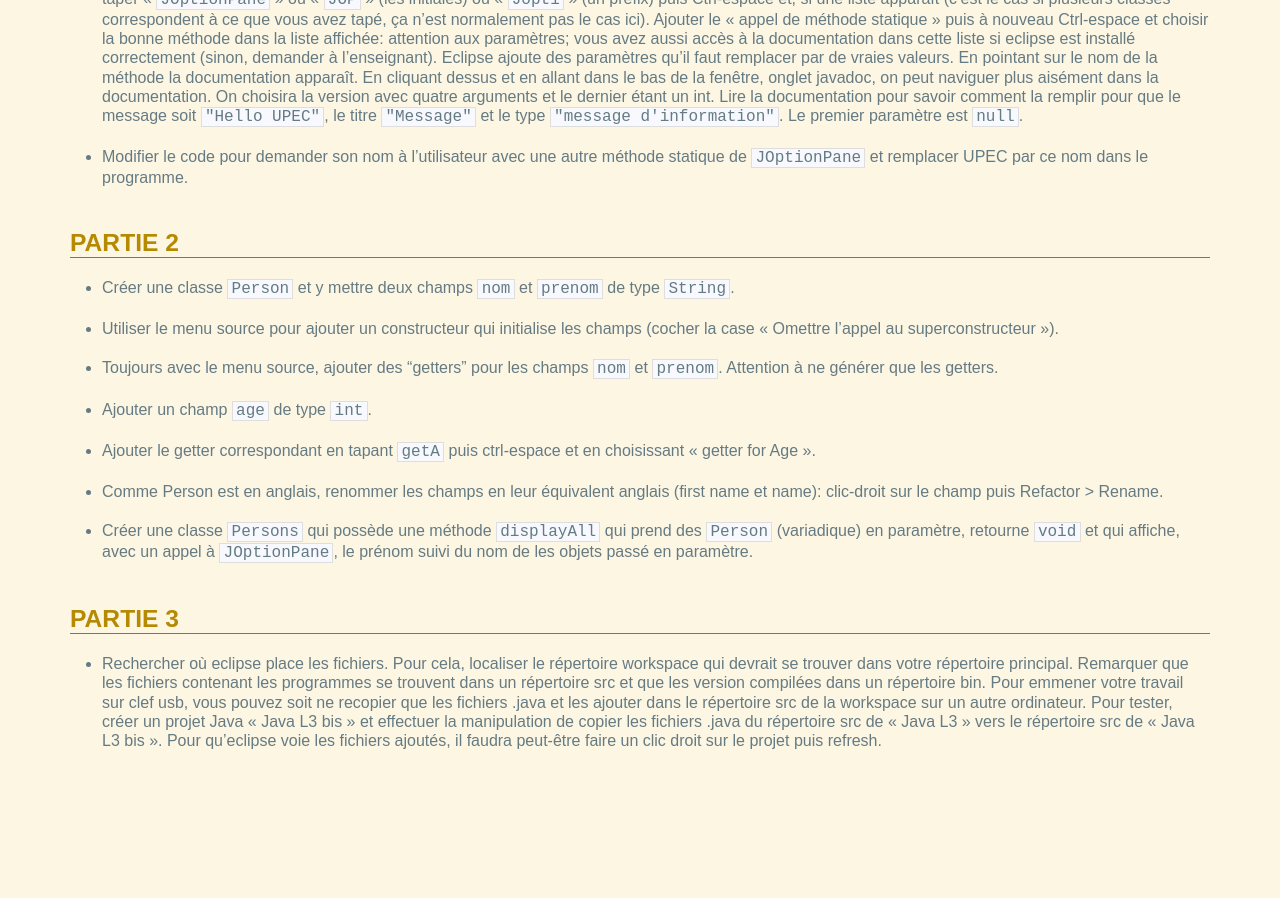
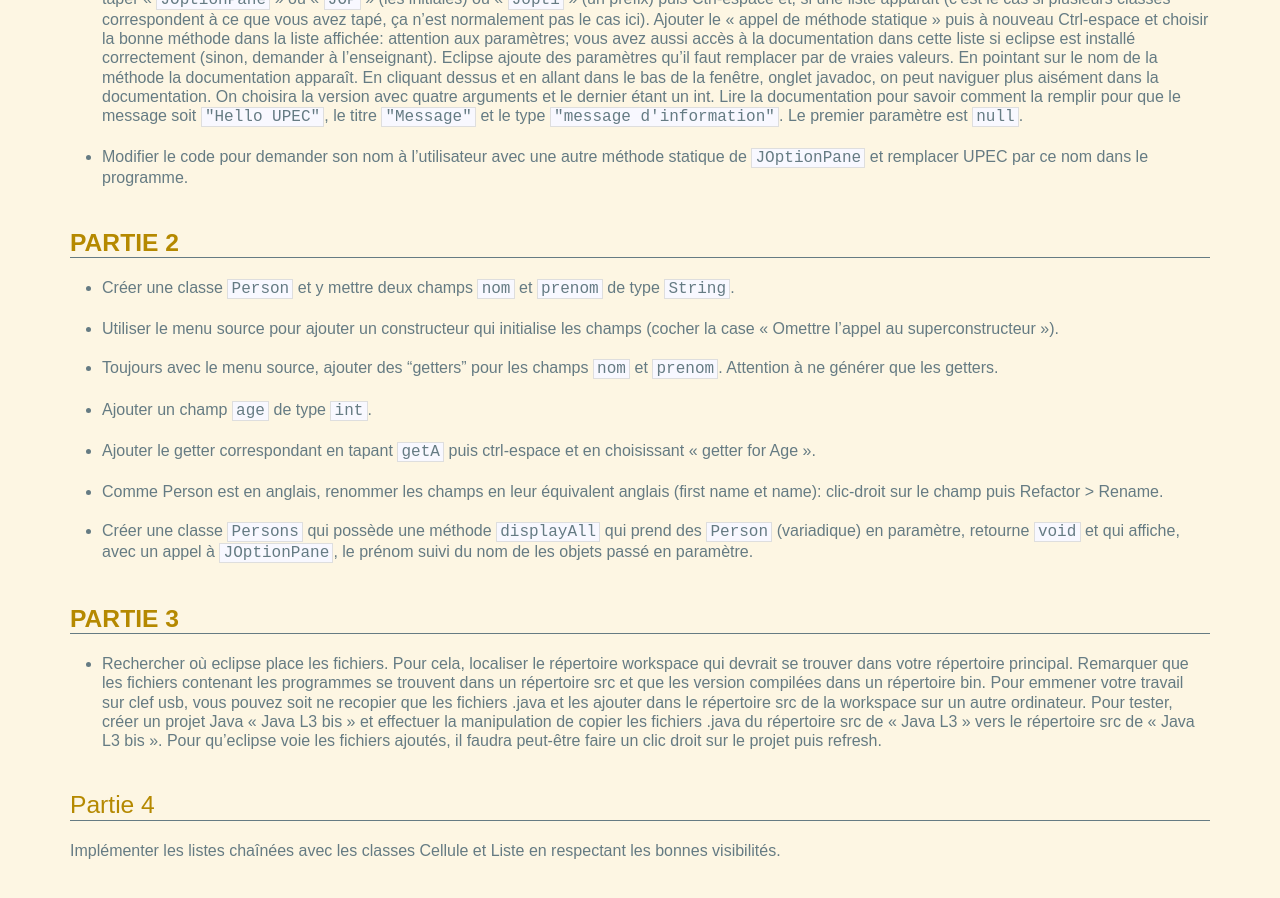
Before and after one commit to lacl-upec/l2epotp, a Jekyll site: the page built from _posts/2016-04-15-TP8.md, in a window 1280 px wide and 900 px high, scrolled down 772 px. Built offline with Jekyll 4.4.1, drawn with Linux system fonts in a browser that asks for light colours; before the commit the page ends 1562 px from its top, so only the background shows below that.

Commit message:
Created :_posts/2016-04-15-TP8.md

```diff
--- a/_posts/2016-04-15-TP8.md
+++ b/_posts/2016-04-15-TP8.md
@@ -100,3 +100,9 @@ Partie 3
     manipulation de copier les fichiers .java du répertoire src de « Java L3 »
     vers le répertoire src de « Java L3 bis ». Pour qu'eclipse voie les fichiers
     ajoutés, il faudra peut-être faire un clic droit sur le projet puis refresh.
+
+
+Partie 4
+--------
+
+Implémenter les listes chaînées avec les classes Cellule et Liste en respectant les bonnes visibilités.
```
